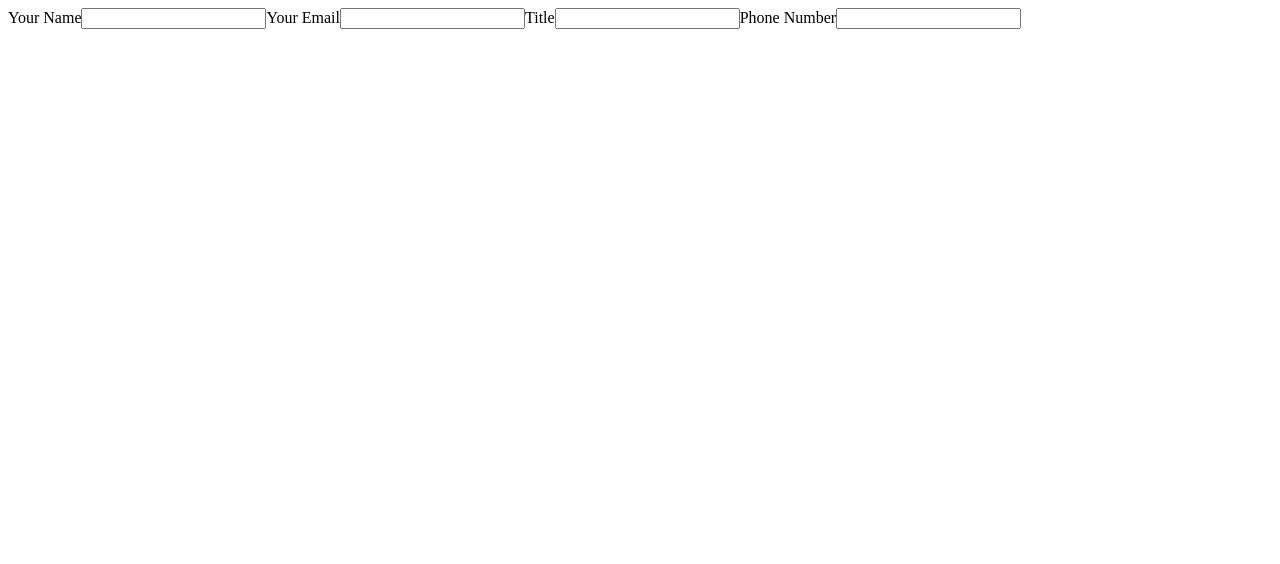
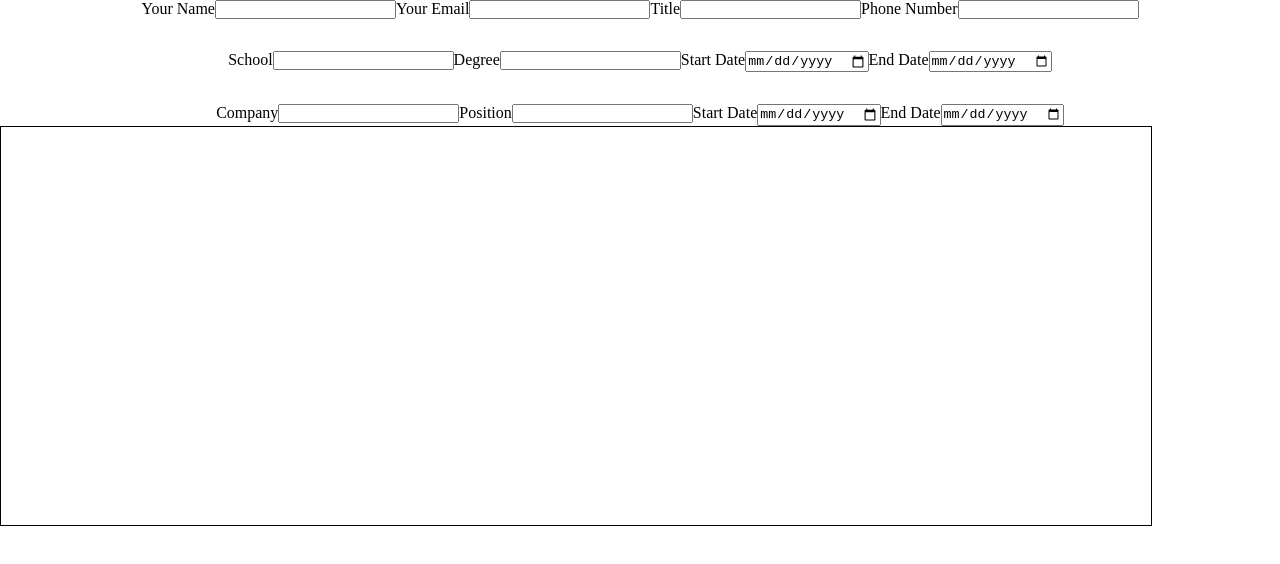
Before and after one commit to tenbucker4/employable, a React (Create React App) app in the folder cv-project/: page / in a window 1280 px wide. Shown: the top 564 px of the page. Built offline with nearby package versions, Linux system fonts and the light colour scheme.

Commit message:
Begin layout of app

```diff
--- a/cv-project/src/App.js
+++ b/cv-project/src/App.js
@@ -1,5 +1,9 @@
 import React, { Component } from "react";
 import General from "./components/General";
+import Education from "./components/Education";
+import Work from "./components/Work";
+import Resume from "./components/Resume";
+import "./styles/app.css";
 
 class App extends Component {
     constructor() {
@@ -10,8 +14,15 @@ class App extends Component {
 
     render() {
         return (
-            <div>
-                <General />
+            <div className="container">
+                <div className="cv-form">
+                    <General />
+                    <Education />
+                    <Work />
+                </div>
+                <div className="cv-display">
+                    <Resume />
+                </div>
             </div>
         );
     }
--- a/cv-project/src/components/Education.js
+++ b/cv-project/src/components/Education.js
@@ -0,0 +1,18 @@
+import React from "react";
+
+const Education = (props) => {
+    return (
+        <form>
+            <label htmlFor="school">School</label>
+            <input id="school" type="text" />
+            <label htmlFor="degree">Degree</label>
+            <input id="degree" type="text" />
+            <label htmlFor="schoolStartDate">Start Date</label>
+            <input id="schoolStartDate" type="date" />
+            <label htmlFor="schoolEndDate">End Date</label>
+            <input id="schoolEndDate" type="date" />
+        </form>
+    );
+};
+
+export default Education;
--- a/cv-project/src/components/Resume.js
+++ b/cv-project/src/components/Resume.js
@@ -0,0 +1,8 @@
+import React from "react";
+import "../styles/resume.css";
+
+const Resume = (props) => {
+    return <div className="resume-bin"></div>;
+};
+
+export default Resume;
--- a/cv-project/src/components/Work.js
+++ b/cv-project/src/components/Work.js
@@ -0,0 +1,18 @@
+import React from "react";
+
+const Work = (props) => {
+    return (
+        <form>
+            <label htmlFor="company">Company</label>
+            <input id="company" type="text" />
+            <label htmlFor="position">Position</label>
+            <input id="position" type="text" />
+            <label htmlFor="workStartDate">Start Date</label>
+            <input id="workStartDate" type="date" />
+            <label htmlFor="workEndDate">End Date</label>
+            <input id="workEndDate" type="date" />
+        </form>
+    );
+};
+
+export default Work;
--- /dev/null
+++ b/cv-project/src/styles/app.css
@@ -0,0 +1,19 @@
+*,
+*::before,
+*::after {
+    margin: 0;
+    padding: 0;
+    box-sizing: border-box;
+}
+
+.container {
+    display: flex;
+    flex-direction: column;
+}
+
+.cv-form {
+    display: flex;
+    flex-direction: column;
+    align-items: center;
+    gap: 2rem;
+}
--- /dev/null
+++ b/cv-project/src/styles/resume.css
@@ -0,0 +1,5 @@
+.resume-bin {
+    width: 90%;
+    height: 50vh;
+    border: 1px solid black;
+}
```
Also changed, not shown: cv-project/src/components/Form.js (deleted).
